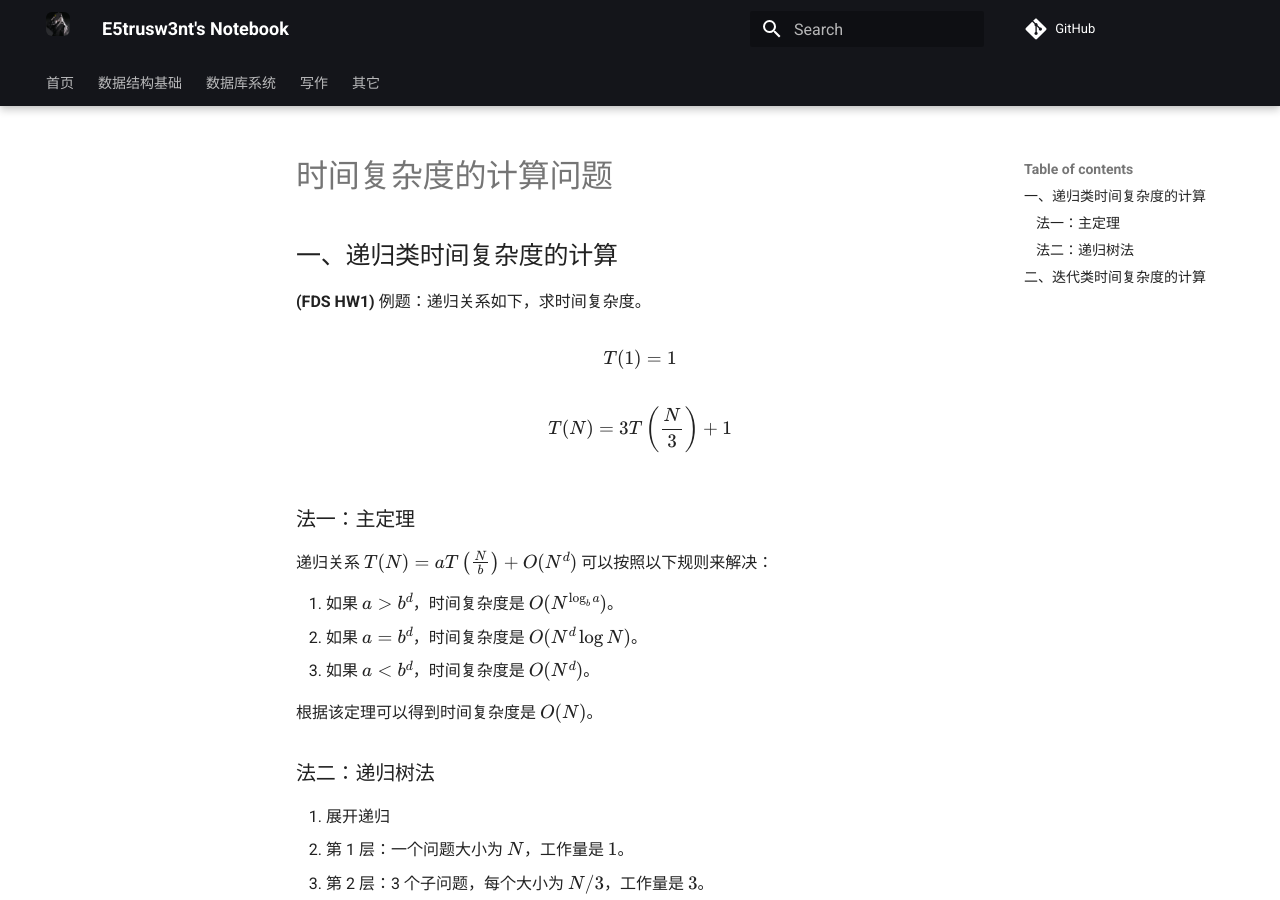
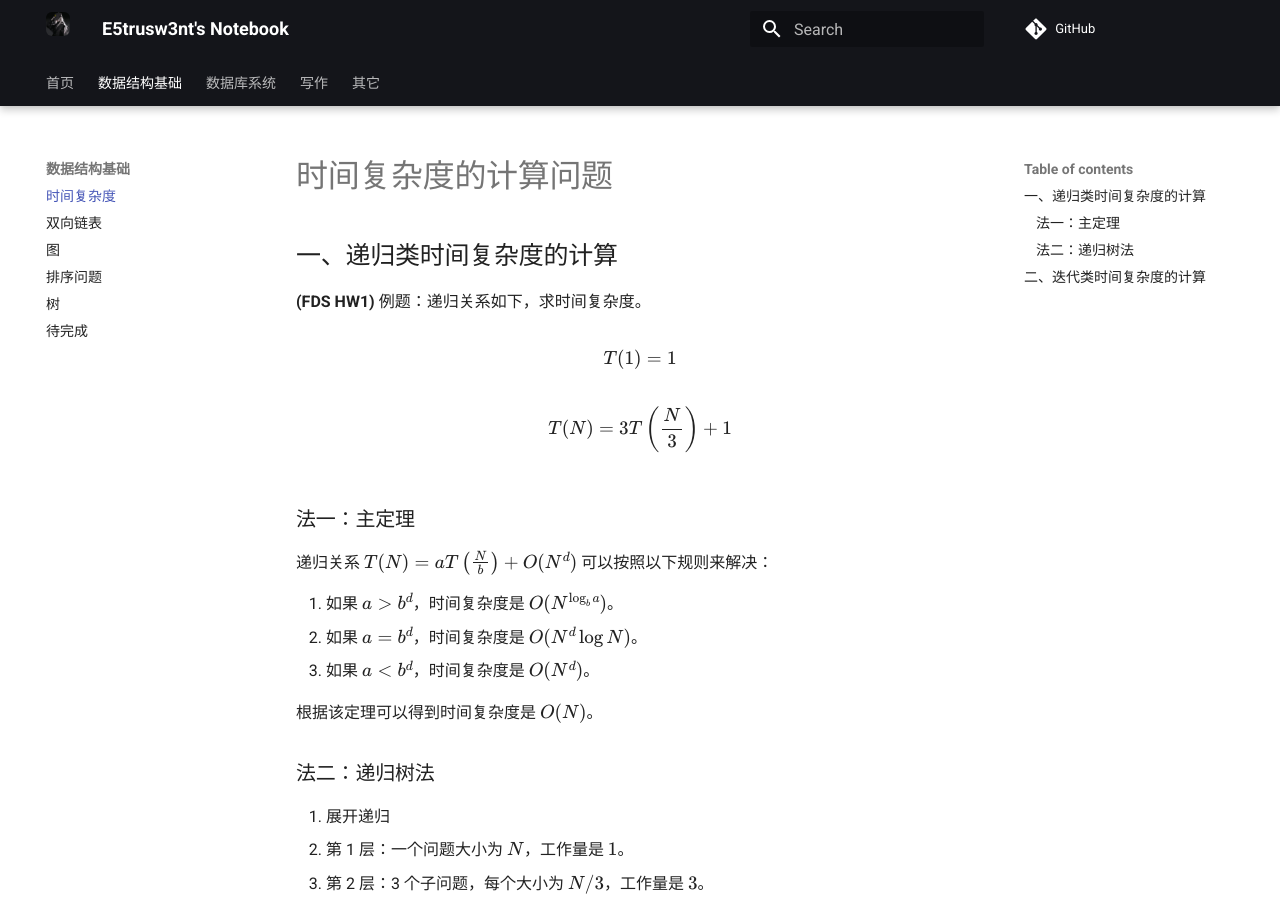
Before and after one commit to Estruswent/notebook, an MkDocs documentation site: the page built from docs/数据结构基础/TimeComplexity.md, in a window 1280 px wide and 900 px high. Built offline with MkDocs 1.6.1 and Material for MkDocs 9.7.7, drawn with Linux system fonts in a browser that asks for light colours; comment, search, counter and statistics services are not loaded; some of the changed lines change nothing that is shown.

Commit message:
correct yaml

```diff
--- a/mkdocs.yml
+++ b/mkdocs.yml
@@ -11,7 +11,7 @@ repo_url: "https://github.com/Estruswent/notebook"
 nav:
   - 首页: "index.md"
   - 数据结构基础:
-    - "时间复杂度": "数据结构基础/TimeComplexity"
+    - "时间复杂度": "数据结构基础/TimeComplexity.md"
     - "双向链表": "数据结构基础/DoublyLinkedList.md"
     - "图": "数据结构基础/Graph.md"
     - "排序问题": "数据结构基础/Sort.md"
```
